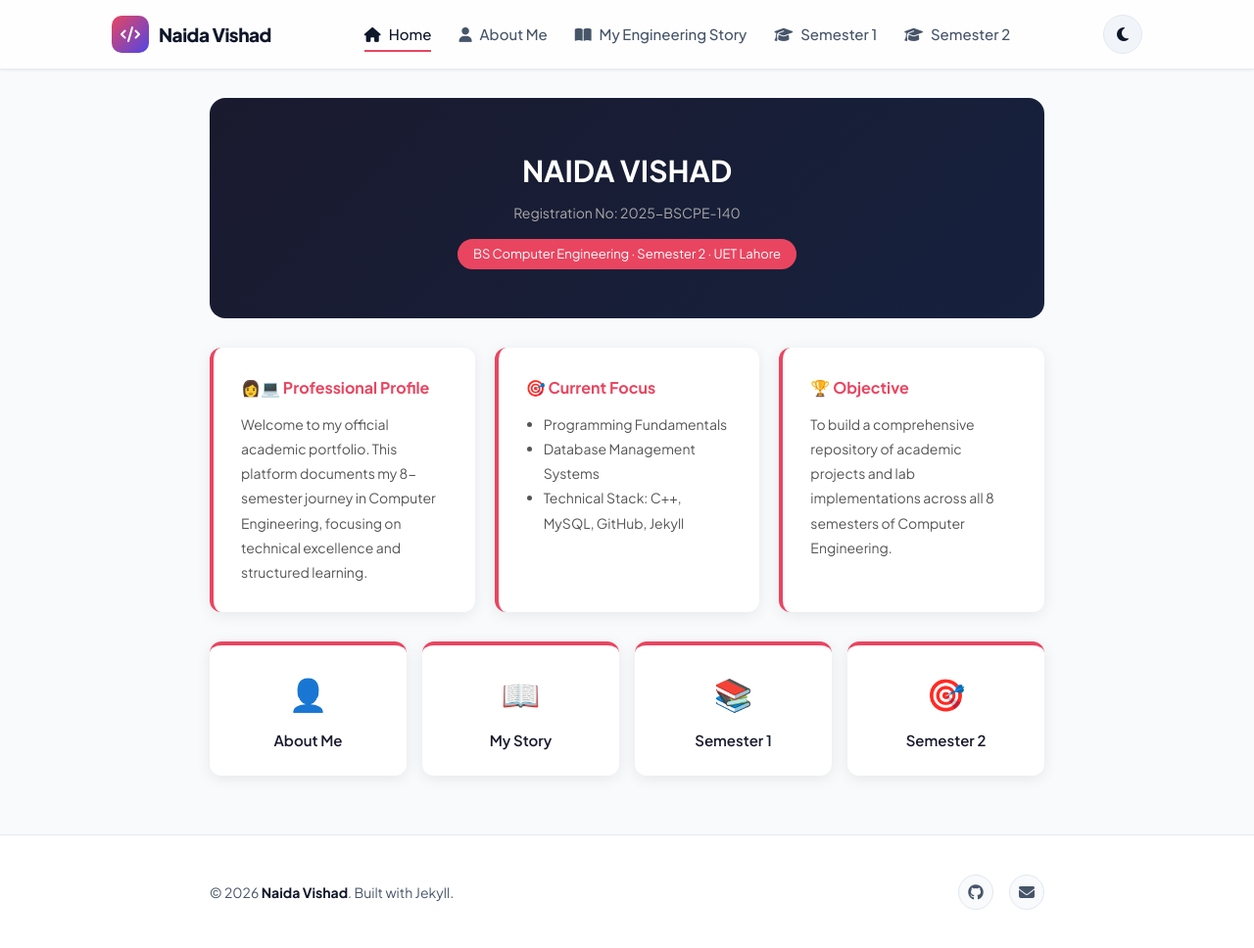
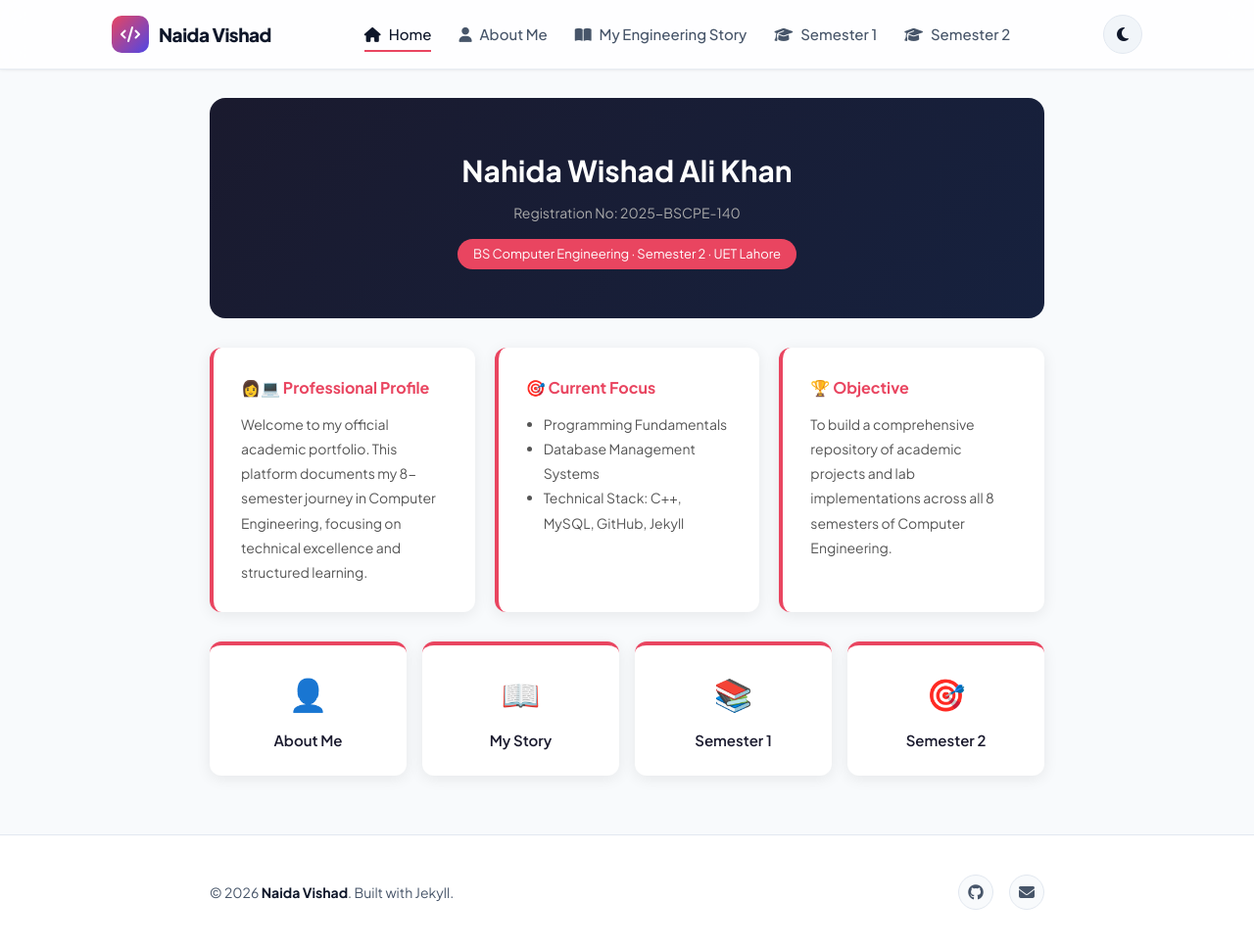
Before and after one commit to naidavishad/naidavishad.github.io, a Jekyll site: the page built from index.md, in a window 1280 px wide and 969 px high. Shown: the whole window at 98% size. Built offline with Jekyll 4.4.1, drawn with Linux system fonts in a browser that asks for light colours.

Commit message:
Update index.md

```diff
--- a/index.md
+++ b/index.md
@@ -46,7 +46,7 @@ title: Home
 </style>
 
 <div class="hero-card">
-  <h1>NAIDA VISHAD</h1>
+  <h1>Nahida Wishad Ali Khan</h1>
   <div class="reg">Registration No: 2025-BSCPE-140</div>
   <div class="badge">BS Computer Engineering · Semester 2 · UET Lahore</div>
 </div>
```
